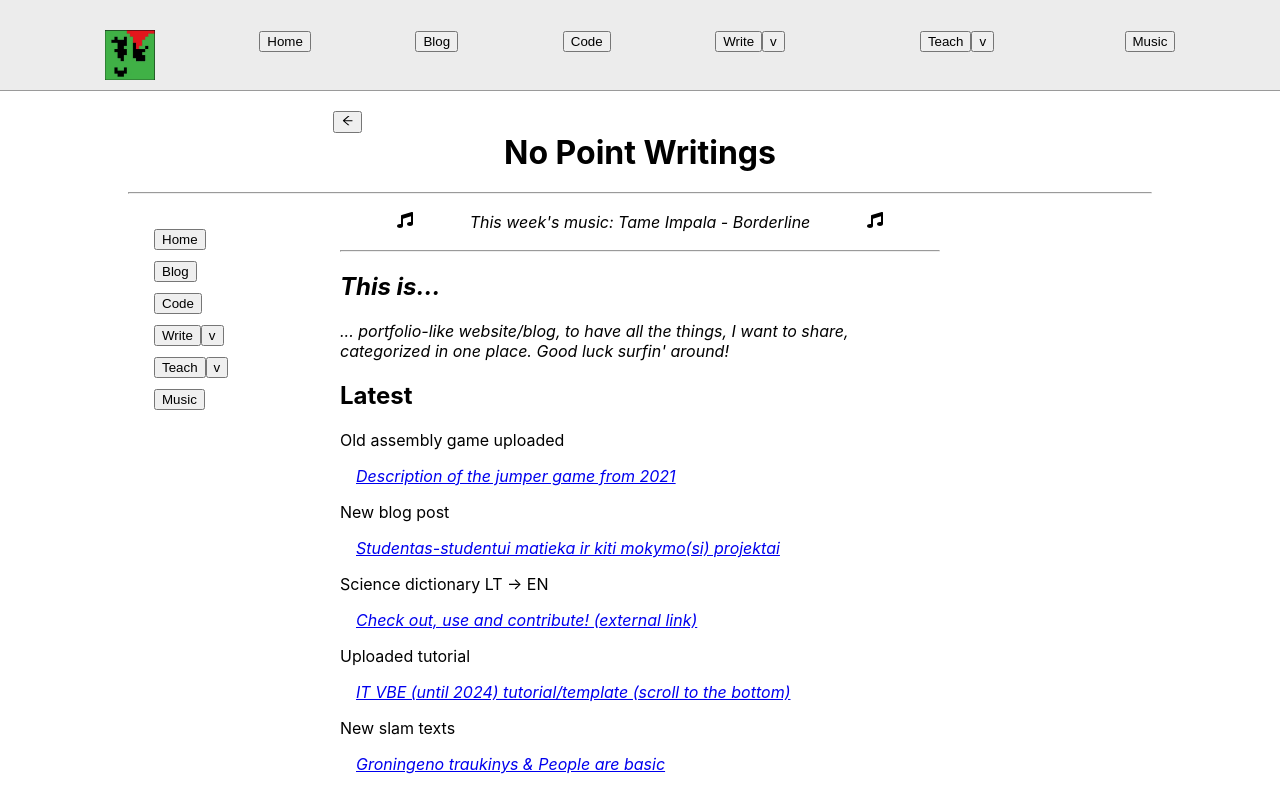
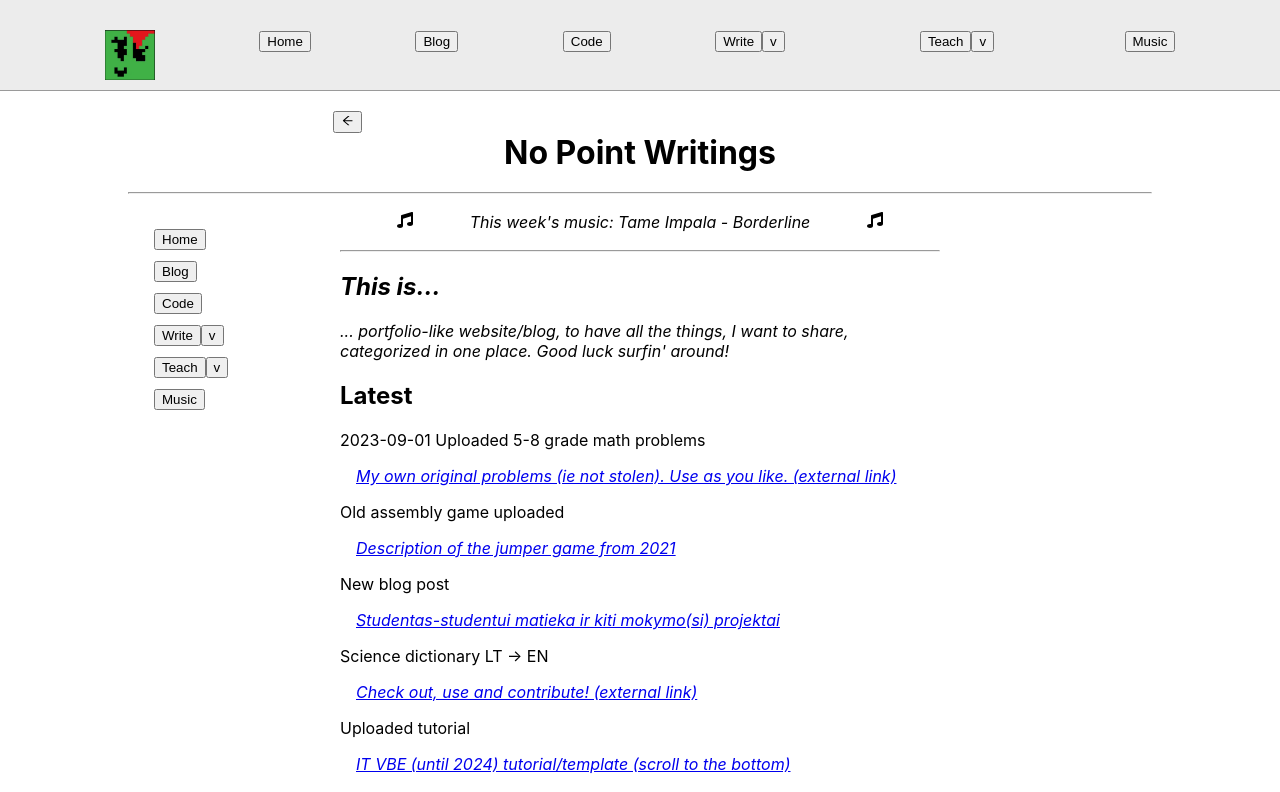
Before and after one commit to naglissul/naglissul.github.io, a React (Create React App) app: page / in a window 1280 px wide. Shown: the top 792 px of the page. Built offline with nearby package versions, Linux system fonts and the light colour scheme.

Commit message:
add links to github 5-8tests

```diff
--- a/src/pages/homePage/HomePage.tsx
+++ b/src/pages/homePage/HomePage.tsx
@@ -28,6 +28,14 @@ function HomePage() {
         </em>
       </p>
       <h1>Latest</h1>
+      <p>2023-09-01 Uploaded 5-8 grade math problems</p>
+      <em>
+        &emsp;
+        <a href="https://github.com/naglissul/blog-posts/tree/main/tutorials/5-8tests">
+          My own original problems (ie not stolen). Use as you like. (external
+          link)
+        </a>
+      </em>
       <p>Old assembly game uploaded</p>
       <em>
         &emsp;
--- a/src/pages/teachPage/KonspPage.tsx
+++ b/src/pages/teachPage/KonspPage.tsx
@@ -72,7 +72,10 @@ function KonspPage() {
         uždavinių visi šabloniniai tipai su šabloniniais sprendimo būdais
       </p>
       <h1 style={{ fontSize: "40px" }}>5-8 kl. testai ir užduotys</h1>
-      ...
+      For now pdf files only uploaded on github{" "}
+      <a href="https://github.com/naglissul/blog-posts/tree/main/tutorials/5-8tests">
+        here (external link)
+      </a>{" "}
       <h1 style={{ fontSize: "40px" }}>Kita</h1>
       {files
         ? files.map((file: post) => (
```
